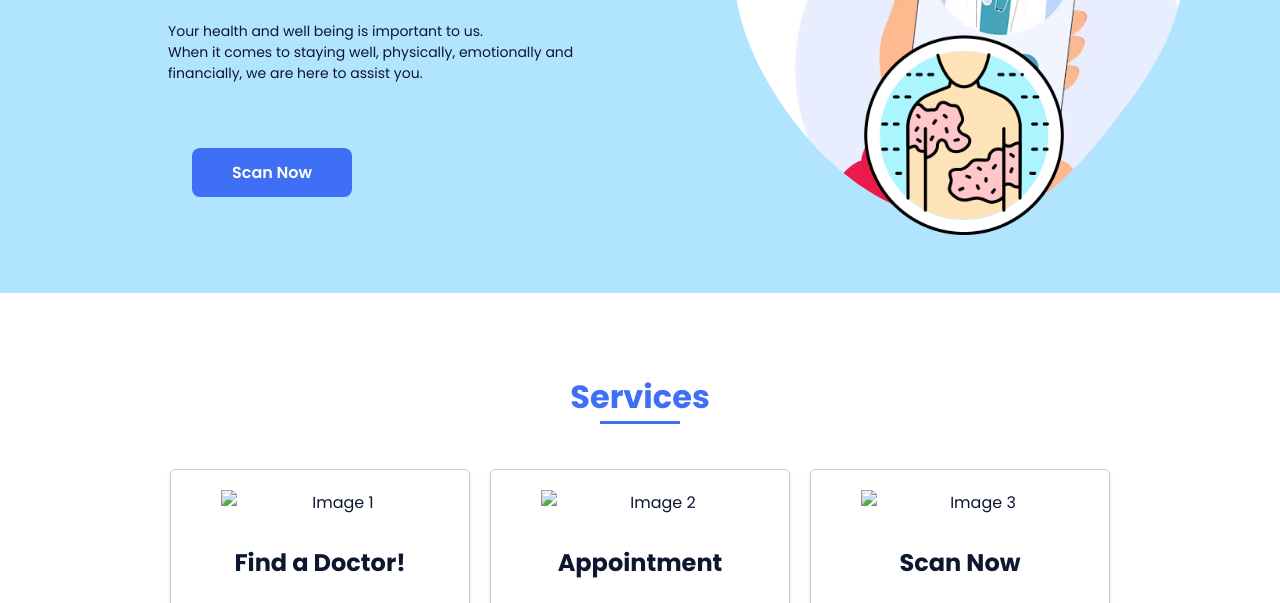
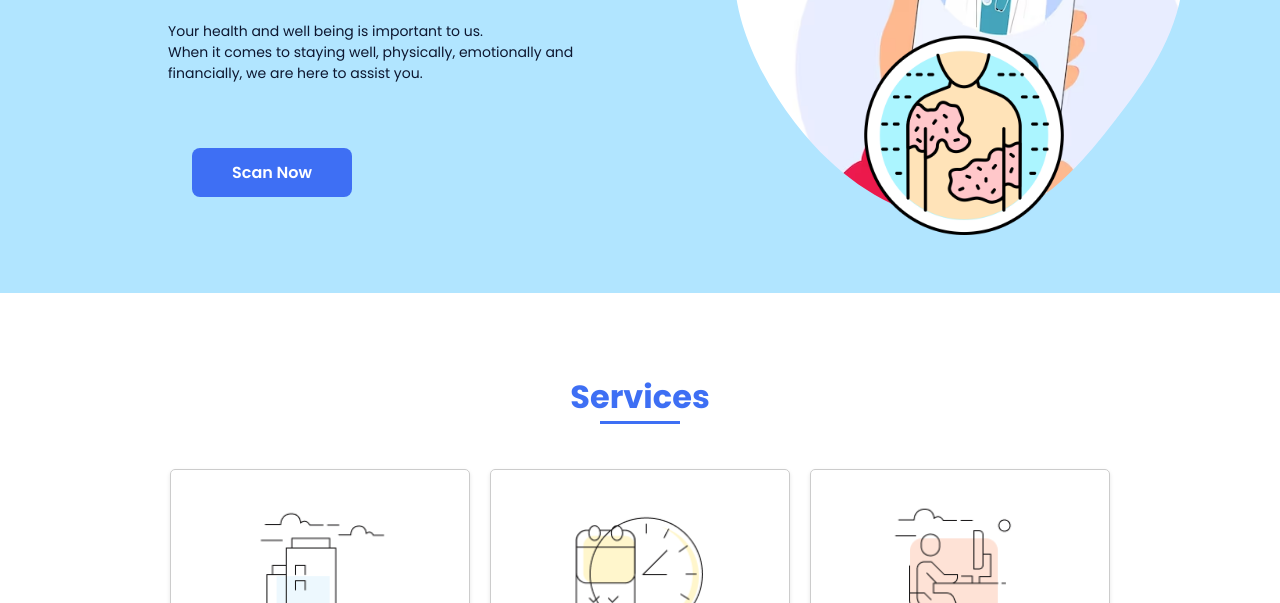
Before and after one commit to aj2412/repo-exercise, a plain HTML site: page index.html in a window 1280 px wide. Shown: the part 349-952 px from the top of the page. Drawn offline with nearby package versions, Linux system fonts and the light colour scheme; the site is published under a folder, as on GitHub Pages, so addresses that start at the root find nothing.

Commit message:
Update index.html refrences

```diff
--- a/index.html
+++ b/index.html
@@ -73,21 +73,21 @@
 
                 <div class="card-container">
                     <div class="card">
-                        <img src="/building.png" alt="Image 1">
+                        <img src="building.png" alt="Image 1">
                         <h3>Find a Doctor!</h3>
                         <p>Finding a doctor you trust, that fits your needs much more easily.</p>
                         <a href="#">Read More...</a>
                     </div>
 
                     <div class="card">
-                        <img src="/appoint.png" alt="Image 2">
+                        <img src="appoint.png" alt="Image 2">
                         <h3>Appointment</h3>
                         <p>Take appointment in several ways, as suitable to you and according to your timings.</p>
                         <a href="#">Book Now</a>
                     </div>
 
                     <div class="card">
-                        <img src="/doctor.png" alt="Image 3">
+                        <img src="doctor.png" alt="Image 3">
                         <h3>Scan Now</h3>
                         <p>Upload the image of the affected area to get predicted results.</p>
                         <a href="#">Scan Now</a>
@@ -128,7 +128,7 @@
 
                 <div class="about__container bd-grid">
                     <div class="about__img">
-                        <img src="/en-1.png" alt="">
+                        <img src="en-1.png" alt="">
                     </div>
 
                     <div>
```
